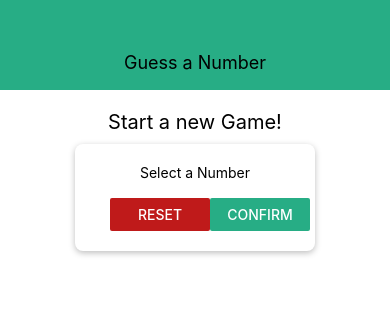
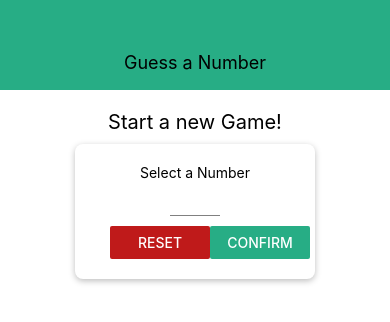
Before and after one commit to AlexBogd1/number-app, a React Native app: screen / in a window 390 px wide. Shown: the top 322 px of the page. Built offline with nearby package versions, Linux system fonts and the light colour scheme.

Commit message:
Create Input component and styles for it

```diff
--- /dev/null
+++ b/components/Input.js
@@ -0,0 +1,18 @@
+import React from 'react';
+import {View, Text, StyleSheet, TextInput} from 'react-native';
+
+const Input = props => {
+    return <TextInput {...props} style={{...styles.input, ...props.styles}}/>
+};
+
+const styles = StyleSheet.create({
+    input: {
+        height: 25,
+        borderBottomColor: 'grey',
+        borderBottomWidth: 1,
+        marginVertical: 10,
+        textAlign: 'center',
+    }
+})
+
+export default Input;
--- a/screens/StartGameScren.js
+++ b/screens/StartGameScren.js
@@ -1,20 +1,28 @@
 import React from 'react';
-import { View, Text, StyleSheet, TextInput, Button } from 'react-native';
+import { View, Text, StyleSheet, Button } from 'react-native';
 import Card from '../components/Card';
 import Colors from '../constants/colors';
+import Input from '../components/Input';
 
 const StartGameScreen = props => {
     return <View style={styles.screen}>
         <Text style={styles.title}>Start a new Game!</Text>
         <Card style={styles.inputContainer}>
             <Text>Select a Number</Text>
-            <TextInput />
+            <Input
+                styles={styles.input}
+                keyboardType={'number-pad'}
+                autoCorrect={false}
+                autoCapitalize={'none'}
+                maxLength={2}
+                blurOnSubmit={true}
+            />
             <View style={styles.buttonContainer}>
                 <View style={styles.button}>
-                    <Button title={"Reset"} onPress={() => { }} color={Colors.accent}/>
+                    <Button title={"Reset"} onPress={() => { }} color={Colors.accent} />
                 </View>
                 <View style={styles.button}>
-                    <Button title={"Confirm"} onPress={() => { }} color={Colors.primary}/>
+                    <Button title={"Confirm"} onPress={() => { }} color={Colors.primary} />
                 </View>
             </View>
         </Card>
@@ -45,7 +53,11 @@ const styles = StyleSheet.create({
     },
     button: {
         width: 100,
-    }
+    },
+    input: {
+        width: 50,
+        alignItems: 'center',
+    },
 });
 
 export default StartGameScreen;
```
